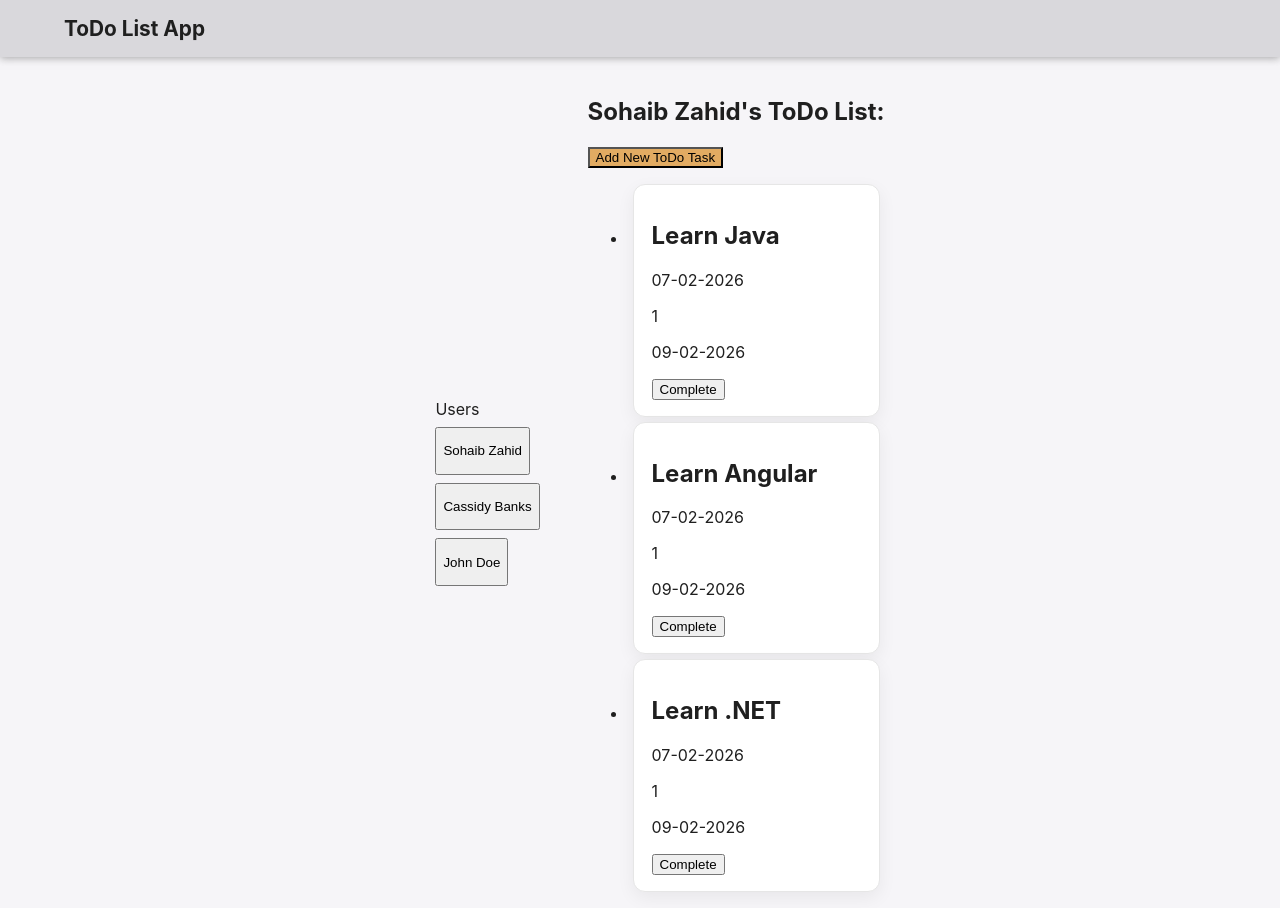
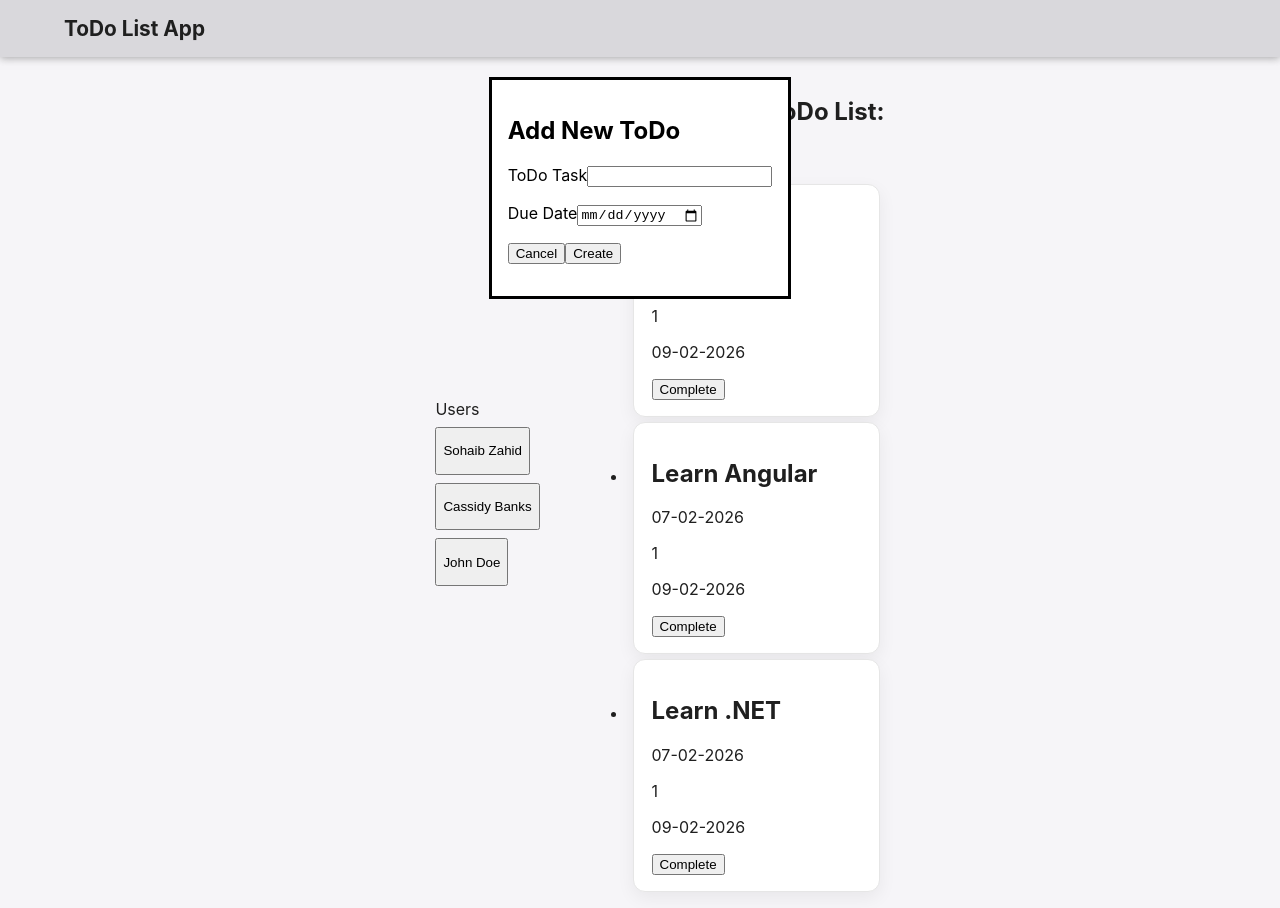
Before and after one commit to SohaibSalmanZahid/Johns-Lyng-Writing-Assessment, an Angular app in the folder ToDo-Application/: page / in a window 1280 px wide. Both pictures are taken after a click on the button "Add New ToDo Task". Built offline with nearby package versions, Linux system fonts and the light colour scheme.

Commit message:
Users are able to add new items to their todo list

```diff
--- /dev/null
+++ b/ToDo-Application/src/app/todos/add-new-todo/add-new-todo.html
@@ -0,0 +1,17 @@
+<dialog open>
+  <h2>Add New ToDo</h2>
+  <form (ngSubmit)="onSubmitNewTask()">
+    <p>
+      <label for="title">ToDo Task</label>
+      <input id="title" type="text" name="title" [(ngModel)]="enteredTodo" />
+    </p>
+    <p>
+      <label for="dueDate">Due Date</label>
+      <input id="dueDate" type="date" name="dueDate" [(ngModel)]="enteredDueDate" />
+    </p>
+    <p>
+      <button type="button" (click)="onCancelTask()">Cancel</button>
+      <button type="submit">Create</button>
+    </p>
+  </form>
+</dialog>
--- /dev/null
+++ b/ToDo-Application/src/app/todos/add-new-todo/add-new-todo.ts
@@ -0,0 +1,35 @@
+import { Component, Input, Output, EventEmitter } from '@angular/core';
+import { FormsModule } from '@angular/forms';
+import { NewToDo } from '../todo.model';
+
+@Component({
+  selector: 'app-add-new-todo',
+  imports: [FormsModule],
+  templateUrl: './add-new-todo.html',
+  styleUrl: './add-new-todo.css',
+})
+export class AddNewTodo {
+  @Input({ required: true }) selectedUserId!: string;
+  @Output() cancelTask = new EventEmitter();
+  @Output() addTodoTask = new EventEmitter<NewToDo>();
+
+  enteredTodo = '';
+  enteredDueDate = '';
+
+  onCancelTask() {
+    this.cancelTask.emit(false);
+  }
+
+  onSubmitNewTask() {
+    return this.addTodoTask.emit({
+      taskDescription: this.enteredTodo,
+      createdAt:
+        new Date().getDate().toString() +
+        '-' +
+        new Date().getMonth().toString() +
+        '-' +
+        new Date().getFullYear().toString(),
+      dueDate: this.enteredDueDate,
+    });
+  }
+}
--- a/ToDo-Application/src/app/todos/todo/todo.model.ts
+++ b/ToDo-Application/src/app/todos/todo.model.ts
@@ -5,3 +5,9 @@ export interface ToDoTask {
   createdAt: string;
   dueDate: string;
 }
+
+export interface NewToDo {
+  taskDescription: string;
+  createdAt: string;
+  dueDate: string;
+}
--- a/ToDo-Application/src/app/todos/todo/todo.ts
+++ b/ToDo-Application/src/app/todos/todo/todo.ts
@@ -1,5 +1,5 @@
 import { Component, EventEmitter, Input, Output } from '@angular/core';
-import { type ToDoTask } from './todo.model';
+import { type ToDoTask } from '../todo.model';
 
 @Component({
   selector: 'app-todo',
--- a/ToDo-Application/src/app/todos/todos.html
+++ b/ToDo-Application/src/app/todos/todos.html
@@ -1,5 +1,13 @@
+@if (isAddingNewTask) {
+  <app-add-new-todo
+    [selectedUserId]="selectedUser"
+    (cancelTask)="onCancelTask()"
+    (addTodoTask)="onSubmitNewTask($event)"
+  />
+}
+
 <h2>{{ todoSubTitle }}</h2>
-<button>Add New ToDo Task</button>
+<button (click)="onStartAddNewToDo()">Add New ToDo Task</button>
 
 <ul>
   @for (task of selectedUserTasks; track task.taskId) {
--- a/ToDo-Application/src/app/todos/todos.ts
+++ b/ToDo-Application/src/app/todos/todos.ts
@@ -1,10 +1,12 @@
 import { Component, Input } from '@angular/core';
 import { Todo } from './todo/todo';
 import { DUMMY_TODOS } from './DUMMY_TODOS';
+import { AddNewTodo } from './add-new-todo/add-new-todo';
+import { NewToDo } from './todo.model';
 
 @Component({
   selector: 'app-todos',
-  imports: [Todo],
+  imports: [Todo, AddNewTodo],
   templateUrl: './todos.html',
   styleUrl: './todos.css',
 })
@@ -12,6 +14,7 @@ export class Todos {
   @Input({ required: true }) userName!: string;
   @Input({ required: true }) userId!: string;
   @Input({ required: true }) selectedUser!: string;
+  isAddingNewTask = false;
 
   tasks = DUMMY_TODOS;
 
@@ -26,4 +29,23 @@ export class Todos {
   onCompleteTask(taskId: string) {
     this.tasks = this.tasks.filter((task) => task.taskId !== taskId);
   }
+
+  onStartAddNewToDo() {
+    this.isAddingNewTask = true;
+  }
+
+  onCancelTask() {
+    this.isAddingNewTask = false;
+  }
+
+  onSubmitNewTask(newTodo: NewToDo) {
+    this.tasks.unshift({
+      taskId: new Date().getMilliseconds().toString(),
+      userId: this.selectedUser,
+      taskDescription: newTodo.taskDescription,
+      createdAt: newTodo.createdAt,
+      dueDate: newTodo.dueDate,
+    });
+    this.isAddingNewTask = false;
+  }
 }
```
Also changed, not shown: ToDo-Application/src/app/todos/add-new-todo/add-new-todo.css (added), 1 other file (tests, documents, lock files or other folders).
